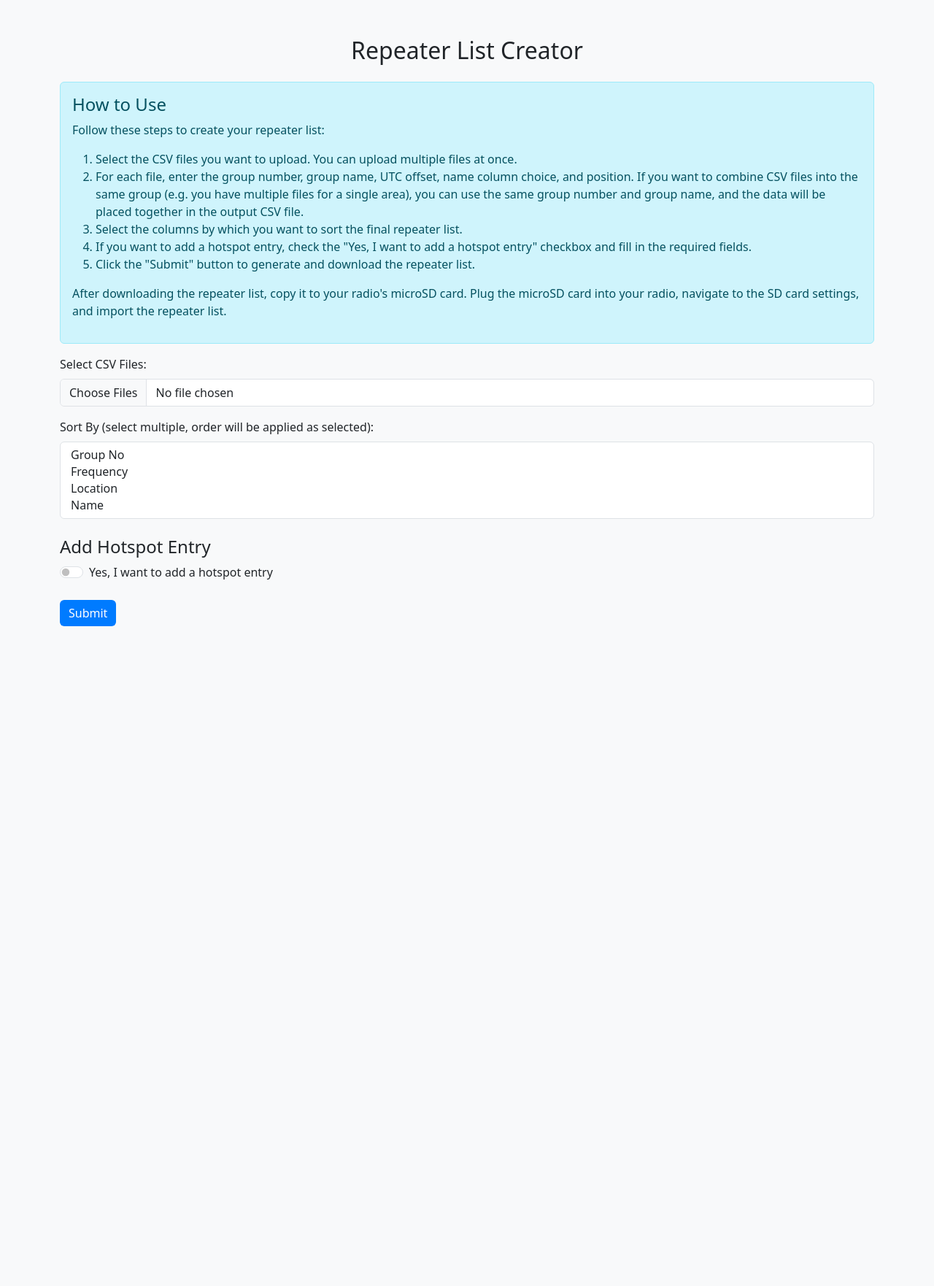
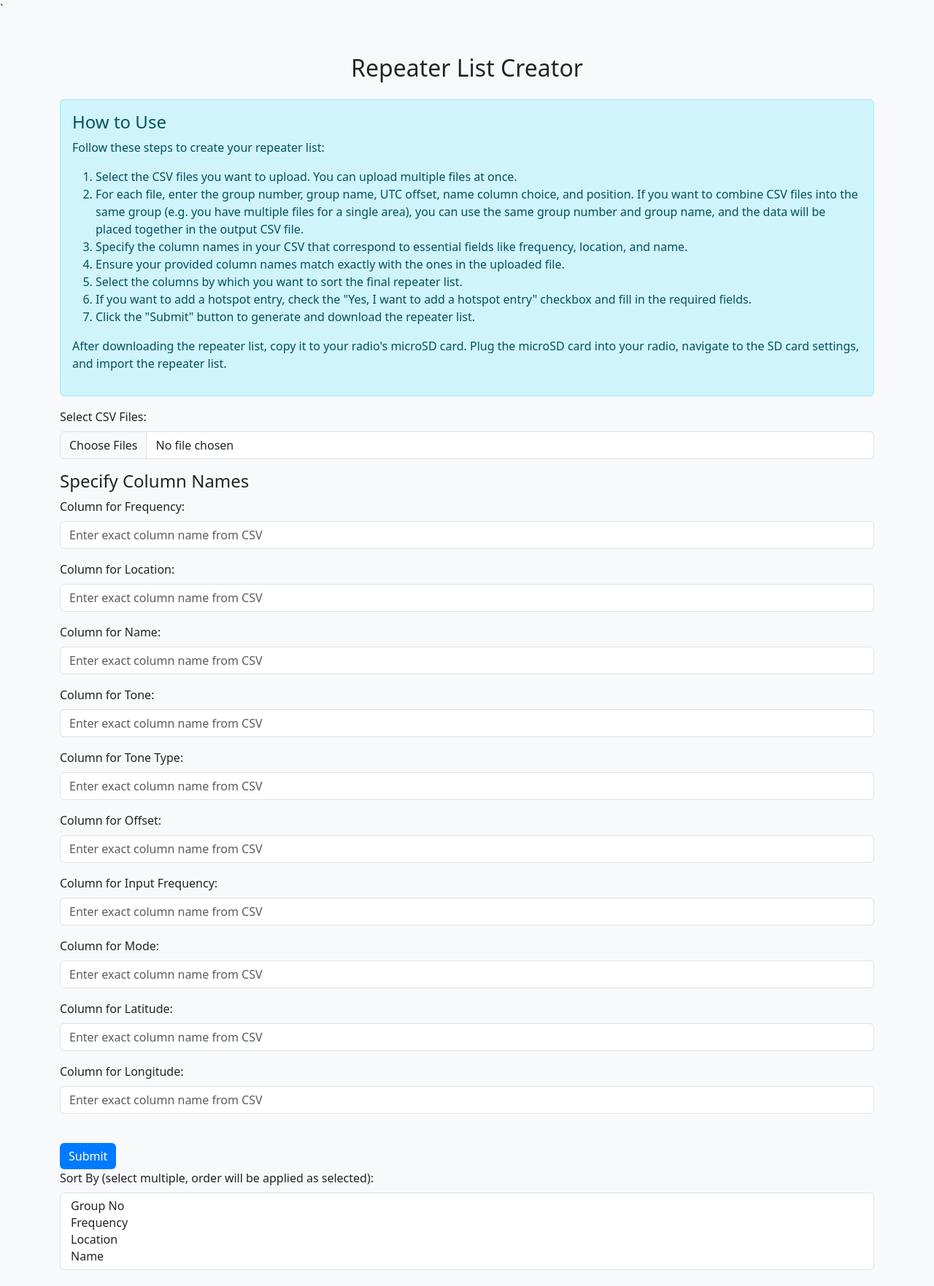
Before and after one commit to minorsecond/RepeaterListCreator, a Flask app: page / in a window 1280 px wide. Shown: the top 1762 px of the page at 73% size. Before the commit the page ends 858 px from the top, so only its background shows below. Run offline with Flask 3, Linux system fonts and the light colour scheme.

Commit message:
User specified columns

```diff
--- a/app.py
+++ b/app.py
@@ -23,6 +23,60 @@ def format_utc_offset(offset):
     return offset
 
 def determine_tone(row):
+    def process_csv(file_path, group_no, group_name, utc_offset, name_choice, position_choice):
+        df = pd.read_csv(file_path)
+        df = clean_columns(df)
+        # output_freq_col = [col for col in df.columns if re.match(r'^\d+Output Freq$', col)][0]
+        output_freq_col = next((col for col in df.columns if "Output Freq" in col), None)
+
+        if output_freq_col is None:
+            raise ValueError("No matching column found for 'Output Freq'")
+
+        print(f"Processing file: {file_path}")
+        print("Initial columns:", df.columns.tolist())
+
+        df['Mode'] = df['Mode'].str.strip()
+        df.loc[df['Mode'].str.contains('analog', case=False), 'Mode'] = 'analog'
+        df = df[df['Mode'].isin(['analog', 'DSTR'])]
+
+        if name_choice == 'Location':
+            if 'Location' not in df.columns:
+                print("Error: 'Location' column not found in CSV")
+                flash(f"Error: 'Location' column not found in {file_path}")
+                return None
+            df['Name'] = df['Location']
+        else:
+            df['Name'] = df[output_freq_col]
+
+        df['Dup'] = df['Offset'].apply(lambda x: 'DUP-' if x == '-' else 'DUP+')
+        df['Offset'] = (df[output_freq_col] - df['Input Freq']).abs().round(1)
+
+        df[['TONE', 'Repeater Tone']] = df.apply(determine_tone, axis=1, result_type="expand")
+        df[['Repeater Call', 'Gateway Call']] = df.apply(lambda row: determine_callsign(row, output_freq_col), axis=1,
+                                                         result_type="expand")
+        df['Mode'] = df['Mode'].apply(lambda x: 'FM' if x == 'analog' else 'DV')
+
+        final_df = pd.DataFrame({
+            'Group No': group_no,
+            'Group Name': group_name,
+            'Name': df['Name'],
+            'Sub Name': '',
+            'Repeater Call Sign': df['Repeater Call'],
+            'Gateway Call Sign': df['Gateway Call'],
+            'Frequency': df[output_freq_col],
+            'Dup': df['Dup'],
+            'Offset': df['Offset'],
+            'Mode': df['Mode'],
+            'TONE': df['TONE'],
+            'Repeater Tone': df['Repeater Tone'],
+            'RPT1USE': 'Yes',
+            'Position': position_choice,
+            'Latitude': df['Lat'],
+            'Longitude': df['Long'],
+            'UTC Offset': format_utc_offset(utc_offset),
+            'Location': df['Location']
+        })
+
     if pd.notnull(row['Uplink Tone']):
         tone = str(row['Uplink Tone']).strip()
 
@@ -109,91 +163,69 @@ def process_csv(file_path, group_no, group_name, utc_offset, name_choice, positi
 
     return final_df
 
-@app.route('/', methods=['GET', 'POST'])
+
+@app.route("/", methods=["GET", "POST"])
 def upload_file():
-    if request.method == 'POST':
-        sort_by = request.form.getlist('sort_by')
-        files = request.files.getlist('files[]')
-
-        if 'files[]' not in request.files or len(files) == 0:
-            flash('No file part')
+    if request.method == "POST":
+        if "files[]" not in request.files:
+            flash("No file part")
             return redirect(request.url)
 
-        all_dfs = []
+        files = request.files.getlist("files[]")
+
+        # User-specified column names
+        column_mappings = {
+            "frequency": request.form.get("col_frequency"),
+            "location": request.form.get("col_location"),
+            "name": request.form.get("col_name"),
+            "tone": request.form.get("col_tone"),
+            "tone_type": request.form.get("col_tone_type"),
+            "offset": request.form.get("col_offset"),
+            "input_frequency": request.form.get("col_input_frequency"),
+            "mode": request.form.get("col_mode"),
+            "latitude": request.form.get("col_latitude"),
+            "longitude": request.form.get("col_longitude")
+        }
+
+        for key, col_name in column_mappings.items():
+            if not col_name:
+                flash(f"You must specify a column for {key}.")
+                return redirect(request.url)
+
+        all_data = []
 
         for file in files:
-            if file and allowed_file(file.filename):
-                filename = secure_filename(file.filename)
-                file_path = os.path.join(app.config['UPLOAD_FOLDER'], filename)
-                file.save(file_path)
+            if file.filename == "":
+                flash("No selected file")
+                return redirect(request.url)
 
-                group_no = request.form.get(f'group_no_{files.index(file)}')
-                group_name = request.form.get(f'group_name_{files.index(file)}')
-                utc_offset = request.form.get(f'utc_offset_{files.index(file)}')
-                name_choice = request.form.get(f'name_choice_{files.index(file)}')
-                position_choice = request.form.get(f'position_choice_{files.index(file)}')
+            file_path = os.path.join(UPLOAD_FOLDER, file.filename)
+            file.save(file_path)
 
-                processed_df = process_csv(file_path, group_no, group_name, utc_offset, name_choice, position_choice)
-                if processed_df is not None:
-                    all_dfs.append(processed_df)
+            try:
+                df = pd.read_csv(file_path)
+                missing_cols = [col for col in column_mappings.values() if col not in df.columns]
+                if missing_cols:
+                    flash(f"The file {file.filename} is missing columns: {', '.join(missing_cols)}")
+                    return redirect(request.url)
 
-        if not all_dfs:
-            flash("No valid CSV files were processed.")
+                df = df[list(column_mappings.values())]
+                df.rename(columns={v: k for k, v in column_mappings.items()}, inplace=True)
+                all_data.append(df)
+
+            except Exception as e:
+                flash(f"Error processing {file.filename}: {str(e)}")
+                return redirect(request.url)
+
+        if all_data:
+            final_df = pd.concat(all_data, ignore_index=True)
+            output_path = os.path.join(UPLOAD_FOLDER, "processed_output.csv")
+            final_df.to_csv(output_path, index=False)
+            flash("File successfully processed!", "success")
             return redirect(request.url)
 
-        final_df = pd.concat(all_dfs, ignore_index=True)
+    return render_template("upload.html")
 
-        print("Columns in final_df:", final_df.columns.tolist())
-        print("Sort by columns:", sort_by)
-
-        if sort_by:
-            for col in sort_by:
-                if col not in final_df.columns:
-                    print(f"Error: Column '{col}' not found in DataFrame")
-                    flash(f"Error: Column '{col}' not found in DataFrame")
-                    return redirect(request.url)
-            final_df = final_df.sort_values(by=sort_by)
-
-        if request.form.get('addHotspot'):
-            hotspot_designator = request.form.get('hotspot_designator')
-            hotspot_repeater_call = request.form.get('hotspot_repeater_call').ljust(7) + hotspot_designator
-            hotspot_gateway_call = request.form.get('hotspot_gateway_call')
-            if len(hotspot_gateway_call) < 8 or hotspot_gateway_call[7] != 'G':
-                flash("Error: Hotspot Gateway Call Sign must have 'G' as the 8th character.")
-                return redirect(request.url)
-
-            hotspot_offset = request.form.get('hotspot_offset')
-            if hotspot_offset == 'Simplex Hotspot':
-                hotspot_offset = 0.0
-
-            hotspot_data = {
-                'Group No': request.form.get('hotspot_group_no'),
-                'Group Name': request.form.get('hotspot_group_name'),
-                'Name': request.form.get('hotspot_name'),
-                'Sub Name': request.form.get('hotspot_sub_name'),
-                'Repeater Call Sign': hotspot_repeater_call,
-                'Gateway Call Sign': hotspot_gateway_call,
-                'Frequency': request.form.get('hotspot_frequency'),
-                'Dup': 'DUP-' if request.form.get('hotspot_dup') == '-' else 'DUP+',
-                'Offset': hotspot_offset,
-                'Mode': 'DV',
-                'TONE': 'OFF',
-                'Repeater Tone': '88.5Hz',
-                'RPT1USE': 'Yes',
-                'Position': request.form.get('hotspot_position'),
-                'Latitude': request.form.get('hotspot_latitude'),
-                'Longitude': request.form.get('hotspot_longitude'),
-                'UTC Offset': format_utc_offset(request.form.get('hotspot_utc_offset'))
-            }
-            final_df = pd.concat([final_df, pd.DataFrame([hotspot_data])], ignore_index=True)
-
-        if 'Location' in final_df.columns:
-            final_df.drop(columns=['Location'], inplace=True)
-        output_file = os.path.join(app.config['OUTPUT_FOLDER'], 'repeater_list.csv')
-        final_df.to_csv(output_file, index=False)
-        return send_file(output_file, as_attachment=True)
-
-    return render_template('upload.html')
 
 if __name__ == "__main__":
     app.run(debug=True)
--- a/templates/upload.html
+++ b/templates/upload.html
@@ -1,4 +1,4 @@
-<!doctype html>
+`<!doctype html>
 <html lang="en">
 <head>
     <meta charset="UTF-8">
@@ -130,6 +130,8 @@
             <li>For each file, enter the group number, group name, UTC offset, name column choice, and position. If you
             want to combine CSV files into the same group (e.g. you have multiple files for a single area), you can
             use the same group number and group name, and the data will be placed together in the output CSV file.</li>
+            <li>Specify the column names in your CSV that correspond to essential fields like frequency, location, and name.</li>
+            <li>Ensure your provided column names match exactly with the ones in the uploaded file.</li>
             <li>Select the columns by which you want to sort the final repeater list.</li>
             <li>If you want to add a hotspot entry, check the "Yes, I want to add a hotspot entry" checkbox and fill in the required fields.</li>
             <li>Click the "Submit" button to generate and download the repeater list.</li>
@@ -142,6 +144,50 @@
             <input type="file" class="form-control" id="files" name="files[]" multiple required onchange="addFileInputs()">
         </div>
         <div id="fileInputs"></div>
+
+        <h4>Specify Column Names</h4>
+        <div class="mb-3">
+            <label for="col_frequency" class="form-label">Column for Frequency:</label>
+            <input type="text" class="form-control" id="col_frequency" name="col_frequency" placeholder="Enter exact column name from CSV" required>
+        </div>
+        <div class="mb-3">
+            <label for="col_location" class="form-label">Column for Location:</label>
+            <input type="text" class="form-control" id="col_location" name="col_location" placeholder="Enter exact column name from CSV" required>
+        </div>
+        <div class="mb-3">
+            <label for="col_name" class="form-label">Column for Name:</label>
+            <input type="text" class="form-control" id="col_name" name="col_name" placeholder="Enter exact column name from CSV" required>
+        </div>
+        <div class="mb-3">
+            <label for="col_tone" class="form-label">Column for Tone:</label>
+            <input type="text" class="form-control" id="col_tone" name="col_tone" placeholder="Enter exact column name from CSV" required>
+        </div>
+        <div class="mb-3">
+            <label for="col_tone_type" class="form-label">Column for Tone Type:</label>
+            <input type="text" class="form-control" id="col_tone_type" name="col_tone_type" placeholder="Enter exact column name from CSV" required>
+        </div>
+        <div class="mb-3">
+            <label for="col_offset" class="form-label">Column for Offset:</label>
+            <input type="text" class="form-control" id="col_offset" name="col_offset" placeholder="Enter exact column name from CSV" required>
+        </div>
+        <div class="mb-3">
+            <label for="col_input_frequency" class="form-label">Column for Input Frequency:</label>
+            <input type="text" class="form-control" id="col_input_frequency" name="col_input_frequency" placeholder="Enter exact column name from CSV" required>
+        </div>
+        <div class="mb-3">
+            <label for="col_mode" class="form-label">Column for Mode:</label>
+            <input type="text" class="form-control" id="col_mode" name="col_mode" placeholder="Enter exact column name from CSV" required>
+        </div>
+        <div class="mb-3">
+            <label for="col_latitude" class="form-label">Column for Latitude:</label>
+            <input type="text" class="form-control" id="col_latitude" name="col_latitude" placeholder="Enter exact column name from CSV" required>
+        </div>
+        <div class="mb-3">
+            <label for="col_longitude" class="form-label">Column for Longitude:</label>
+            <input type="text" class="form-control" id="col_longitude" name="col_longitude" placeholder="Enter exact column name from CSV" required>
+        </div>
+
+        <button type="submit" class="btn btn-primary mt-4">Submit</button>
 
         <div class="mb-3">
             <label for="sort_by" class="form-label">Sort By (select multiple, order will be applied as selected):</label>
@@ -289,3 +335,4 @@
 </div>
 </body>
 </html>
+`
```
